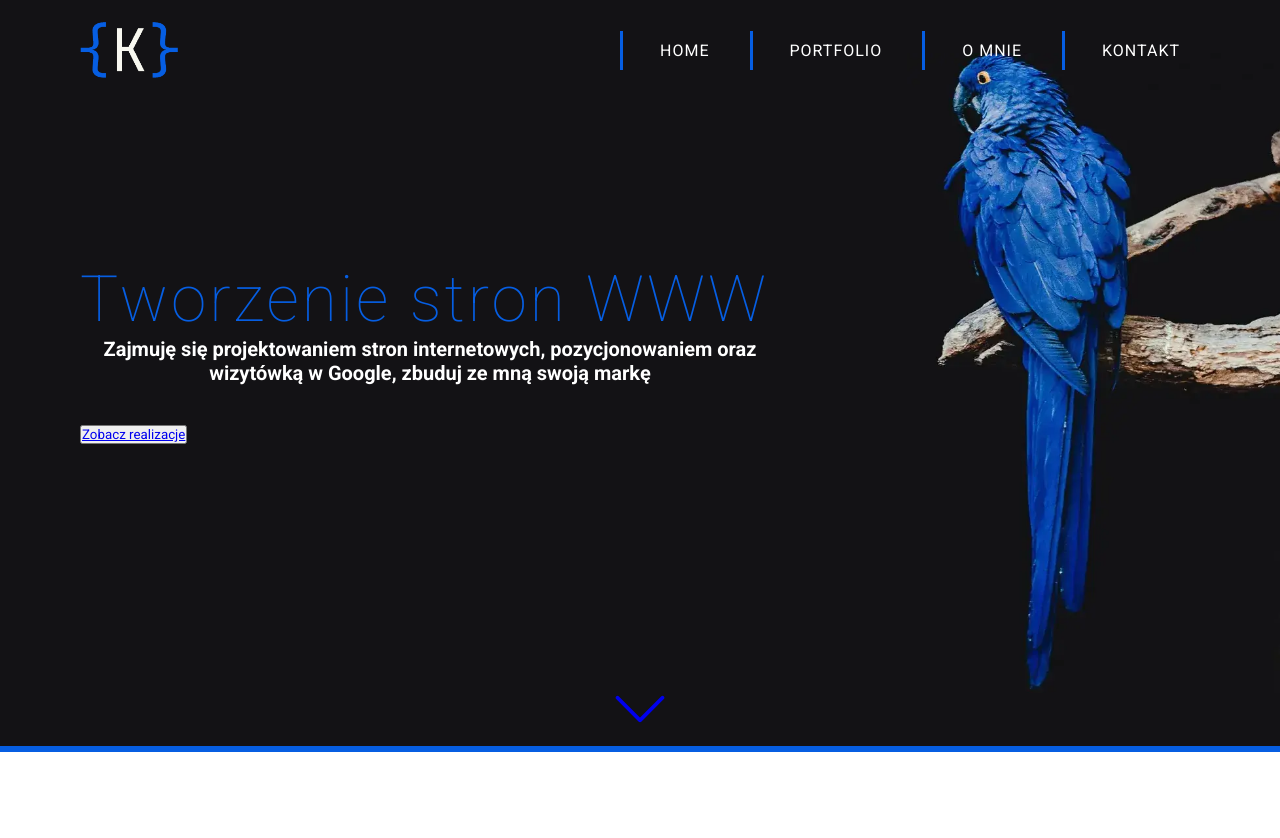
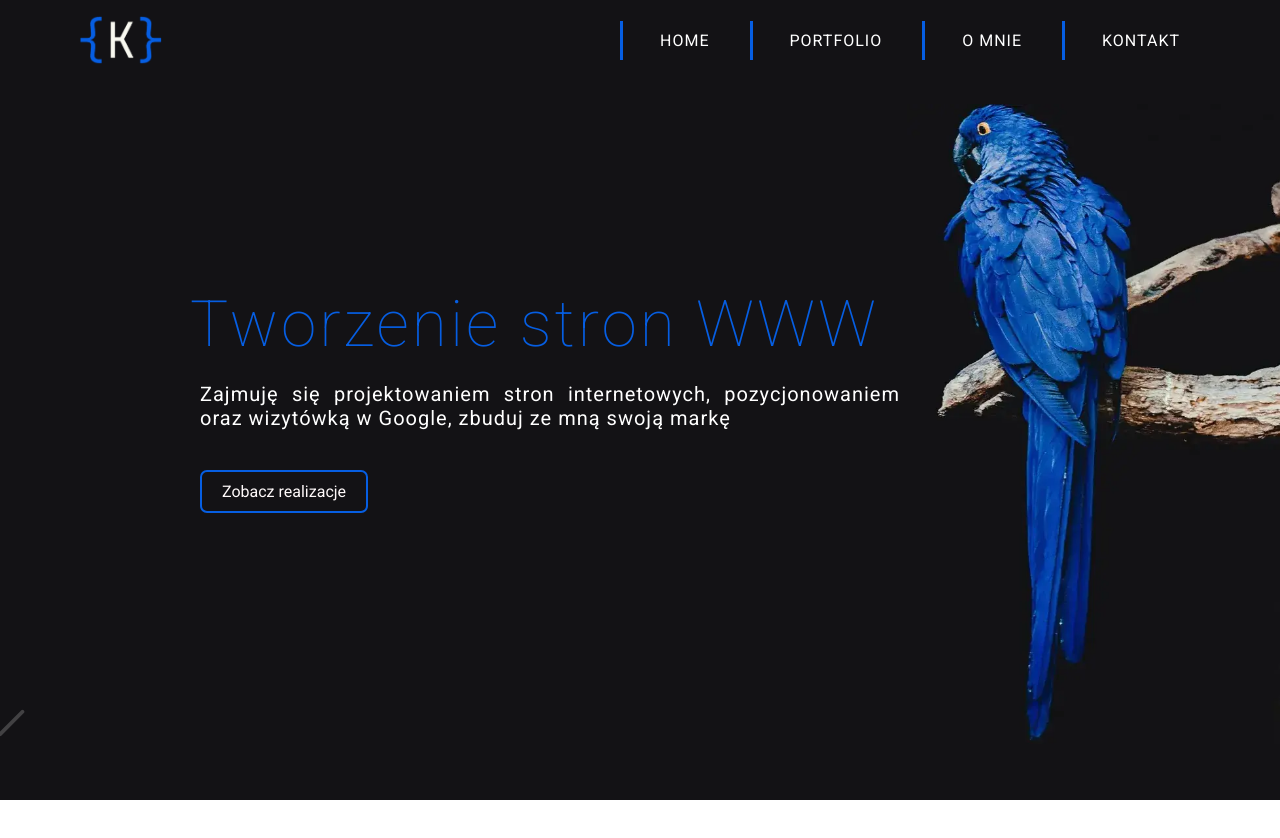
Before and after one commit to KacperKsiez/portfolio, a website built with webpack: page src/index.html in a window 1280 px wide. Shown: the top 838 px of the page. Before the commit the page ends 800 px from the top, so only its background shows below. Built offline with nearby package versions, Linux system fonts and the light colour scheme.

Commit message:
initial header design

```diff
--- a/src/index.html
+++ b/src/index.html
@@ -8,11 +8,11 @@
 		<title>Document</title>
 		<meta name="description" content="" />
 	</head>
-	<body>
+	<body style="height: 200vh">
 		<header class="header">
 			<div class="header__logo">
-				<!-- <img src="./media/logo.png" alt="" /> -->
-				<img src="./media/logo-blue.png" alt="" />
+				<img class="header__image" src="./media/logo-blue.png" alt="" />
+				<img class="header__image header__image--dark" src="./media/logo-dark-blue.png" alt="" />
 			</div>
 
 			<nav class="header__nav">
@@ -30,16 +30,14 @@
 				<h1 class="overlay__h1">Tworzenie stron WWW</h1>
 				<h2 class="overlay__h2">Zajmuję się projektowaniem stron internetowych, pozycjonowaniem oraz wizytówką w Google, zbuduj ze mną swoją markę</h2>
 			</div>
-			<button class="btn btn--overlay">
-				<a href="#oferta">Zobacz realizacje</a>
-			</button>
+
+			<a class="overlay__btn btn btn--white" href="#oferta">Zobacz realizacje</a>
 
 			<button class="overlay__scroll-btn">
-				<a href="#">
+				<a href="#oferta">
 					<i class="bi bi-chevron-down"></i>
 				</a>
 			</button>
-			<div class="box"></div>
 		</section>
 	</body>
 </html>
--- a/src/index.js
+++ b/src/index.js
@@ -1 +1,4 @@
-import "./styles/main.scss";
+import './styles/main.scss';
+import { NavSwitcher } from './scripts/navSwitch';
+
+new NavSwitcher().init();
--- /dev/null
+++ b/src/scripts/Functionality.ts
@@ -0,0 +1,3 @@
+export interface Functionality {
+	init(): void;
+}
--- /dev/null
+++ b/src/scripts/navSwitch.ts
@@ -0,0 +1,45 @@
+import { Functionality } from './Functionality';
+
+class NavSwitcher implements Functionality {
+	private headerDiv = document.querySelector('.header');
+	private sectionTopDiv = document.querySelector('.overlay');
+
+	public init(): void {
+		this.switchClassNameOnScroll();
+		this.hideOnHrefClick();
+	}
+
+	private switchClassNameOnScroll(): void {
+		const observer = new IntersectionObserver(
+			(elements) => {
+				const sectionTopDiv = elements[0];
+
+				if (!sectionTopDiv.isIntersecting) {
+					this.headerDiv.classList.add('header--scrolled');
+				} else {
+					this.headerDiv.classList.remove('header--scrolled');
+				}
+			},
+			{
+				threshold: 0.8,
+			}
+		);
+
+		observer.observe(this.sectionTopDiv);
+	}
+
+	private hideOnHrefClick(): void {
+		const headerCheckbox: HTMLInputElement | null = document.querySelector('#menu-switch');
+		const navLinks: NodeListOf<HTMLAnchorElement> = document.querySelectorAll('.header__list-item');
+
+		navLinks.forEach((link) => {
+			link.addEventListener('click', () => {
+				if (headerCheckbox && headerCheckbox.checked) {
+					headerCheckbox.checked = false;
+				}
+			});
+		});
+	}
+}
+
+export { NavSwitcher };
--- a/src/styles/abstracts/_variables.scss
+++ b/src/styles/abstracts/_variables.scss
@@ -1 +1,2 @@
 $color-primary: #065ee2;
+$color-primary-light: #2478f7;
--- a/src/styles/base/_animations.scss
+++ b/src/styles/base/_animations.scss
@@ -27,3 +27,13 @@
 		opacity: 1;
 	}
 }
+
+@keyframes floatAnimation {
+	0%,
+	100% {
+		transform: translateX(-50%) translateY(0);
+	}
+	50% {
+		transform: translateX(-50%) translateY(-20px);
+	}
+}
--- a/src/styles/components/_buttons.scss
+++ b/src/styles/components/_buttons.scss
@@ -0,0 +1,26 @@
+.btn {
+	display: inline-block;
+	padding: 1rem 2rem;
+	font-size: 1.6rem;
+	border: 2px solid $color-primary;
+	background-color: transparent;
+	color: $color-primary;
+	text-align: center;
+	text-decoration: none;
+	cursor: pointer;
+	transition: background-color 0.3s, color 0.3s, border-color 0.3s;
+	border-radius: 0.7rem;
+	transition: 0.25s;
+
+	&:hover,
+	&:focus {
+		background-color: darekn($color-primary, 10%);
+		color: white;
+		border-color: darekn($color-primary, 10%);
+		outline: none;
+	}
+
+	&--white {
+		color: snow;
+	}
+}
--- a/src/styles/layout/_header.scss
+++ b/src/styles/layout/_header.scss
@@ -1,11 +1,11 @@
 .header {
-	position: absolute;
+	position: fixed;
 
 	top: 0;
 	left: 0;
 
 	width: 100vw;
-	height: 10rem;
+	height: 8rem;
 
 	z-index: 10;
 
@@ -13,7 +13,12 @@
 	justify-content: space-between;
 	align-items: center;
 
-	padding: 2rem 8rem;
+	padding: 1.5rem 8rem;
+
+	border-bottom-left-radius: 1rem;
+	border-bottom-right-radius: 1rem;
+
+	transition: 0.3s;
 
 	&__logo {
 		height: 100%;
@@ -74,4 +79,36 @@
 			background-size: 100% 100%;
 		}
 	}
+
+	&--scrolled {
+		.header__list-link {
+			color: #111;
+
+			&::before {
+				background: linear-gradient($color-primary-light, $color-primary-light) no-repeat;
+				background-size: 3px 100%;
+			}
+			&:hover::before {
+				border-radius: 1rem;
+
+				transform: translateX(2rem);
+				background-size: 100% 100%;
+			}
+		}
+
+		background-color: snow;
+
+		.header__image {
+			display: none;
+		}
+		.header__image--dark {
+			display: block;
+		}
+	}
+
+	&__image {
+		&--dark {
+			display: none;
+		}
+	}
 }
--- a/src/styles/layout/_overlay.scss
+++ b/src/styles/layout/_overlay.scss
@@ -1,10 +1,9 @@
 .overlay {
 	position: relative;
 
-	height: 94vh;
-	border-bottom: 6px solid $color-primary;
+	height: 100vh;
 
-	background: url('../media/parrot.webp') right center no-repeat;
+	background: url('../media/parrot.webp') right 65% no-repeat;
 	background-size: auto 80vh;
 	background-color: #131215;
 
@@ -14,7 +13,7 @@
 	flex-direction: column;
 	gap: 4rem;
 
-	padding-left: 8rem;
+	padding-left: 20rem;
 
 	&__header {
 		color: $color-primary;
@@ -30,6 +29,8 @@
 		animation: fade-from-left-with-opacity 1s 0.35s backwards;
 
 		display: inline-block;
+
+		transform: translateX(-1rem);
 	}
 
 	&__h2 {
@@ -40,12 +41,30 @@
 		animation: fade-from-right-with-opacity 1s 1s backwards;
 
 		display: inline-block;
+
+		font-weight: 400;
+		letter-spacing: 1px;
+		margin-top: 2rem;
+		text-align: justify;
+	}
+
+	&__btn {
+		animation: fade-from-bottom-with-opacity 1s 1.6s backwards;
+		&:hover {
+			transform: translateY(-2px);
+
+			background-color: $color-primary;
+			box-shadow: 0 0 1.5rem $color-primary; // Dodajemy delikatny cień dla efektu neonu
+		}
+		&:focus {
+			transform: translateY(1px);
+		}
 	}
 
 	&__scroll-btn {
 		position: absolute;
 
-		bottom: 0;
+		bottom: 2rem;
 		left: 0;
 		right: 0;
 
@@ -58,8 +77,10 @@
 
 		transition: 0.3s;
 
-		&:hover {
-			transform: scale(1.1);
+		transform: translateX(-50%);
+		animation: floatAnimation 2s ease-in-out infinite;
+		a {
+			color: rgba(white, 0.2);
 		}
 	}
 }
```
Also changed, not shown: dist/3c2e989840ff5734ee49.png (added), dist/4753c5ba57962b4d7bf8.woff (added), dist/6d63d0501e5ed7b79dab.woff2 (added), dist/768139c552e753f37c10.png (added), dist/bundle.js (added), dist/c5850405fcaac0ee0606.webp (added), dist/html/contact.html (added), dist/index.html (added), dist/main.css (added), src/media/logo-dark-blue.png (added).
